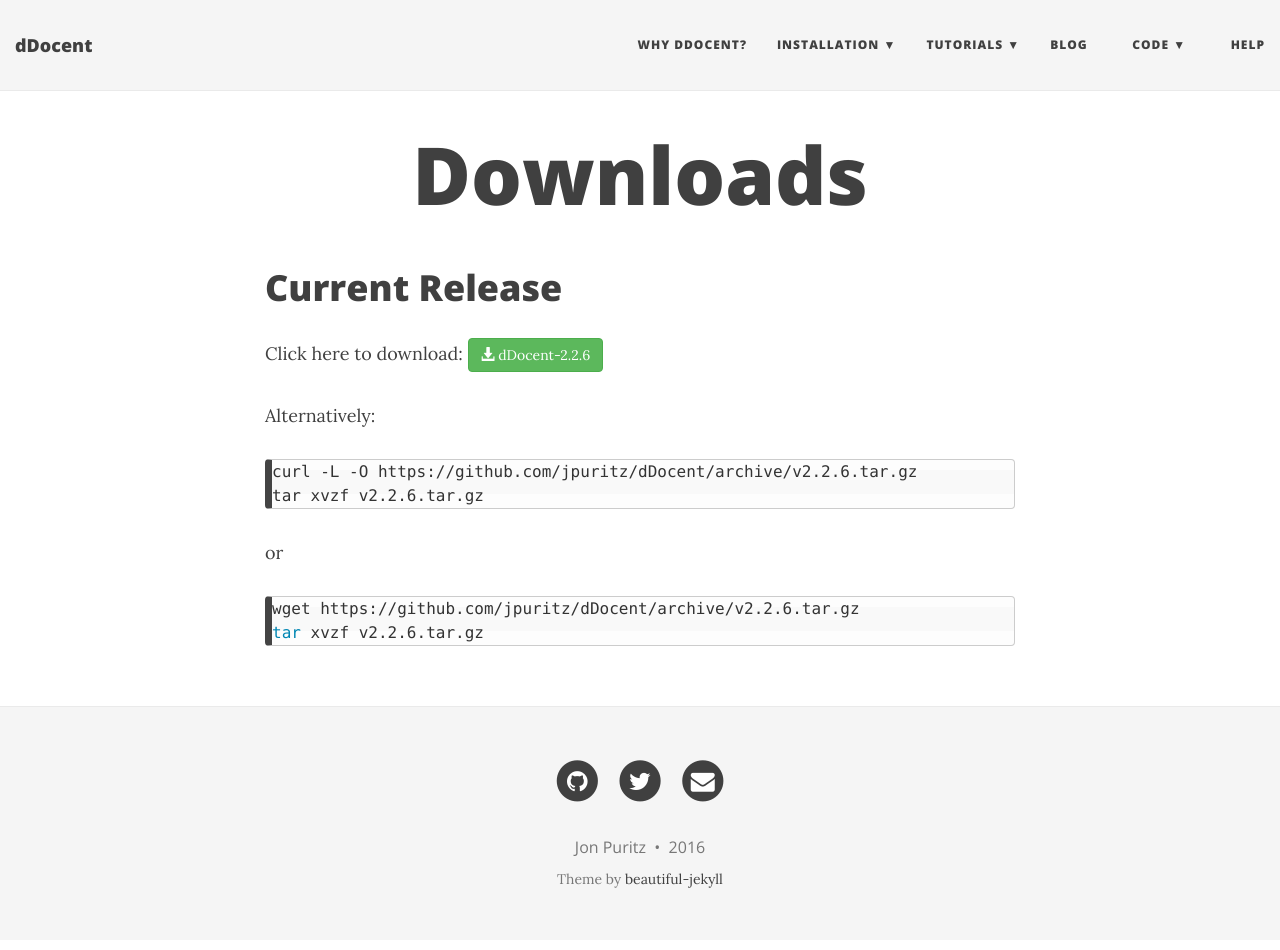
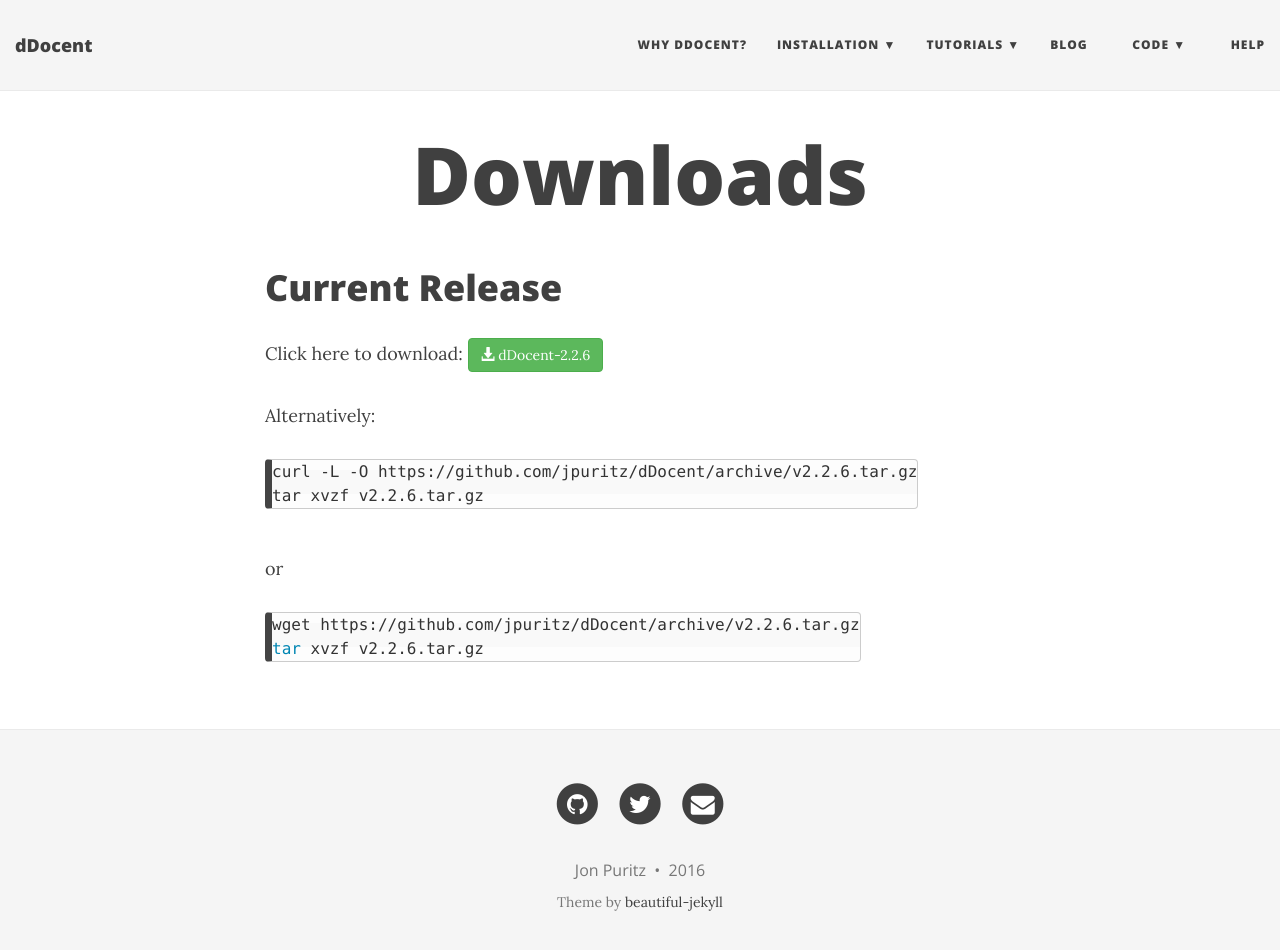
Before and after one commit to jpuritz/dDocent, a Jekyll site: the page built from downloads.md, in a window 1280 px wide and 963 px high. Shown: the top 950 px of the window. Built offline with Jekyll 4.4.1, drawn with Linux system fonts in a browser that asks for light colours; nearby versions of some CDN libraries; library files that are not in the unit come from our copies.

Commit message:
Update pygment_highlights.css

```diff
--- a/css/pygment_highlights.css
+++ b/css/pygment_highlights.css
@@ -59,7 +59,9 @@
 .highlight .vg { color: #008080 } /* Name.Variable.Global */
 .highlight .vi { color: #008080 } /* Name.Variable.Instance */
 .highlight .il { color: #009999 } /* Literal.Number.Integer.Long */
-
+.highlight pre {
+  display: inline-block;
+}
 /* Make line numbers unselectable: excludes line numbers from copy-paste user ops */
 .highlight .lineno {color:rgba(0,0,0,0.3);padding: 0 10px;-webkit-user-select: none;-moz-user-select: none; -o-user-select: none;}
 .lineno::-moz-selection {background-color: transparent;} /* Mozilla specific */
```
